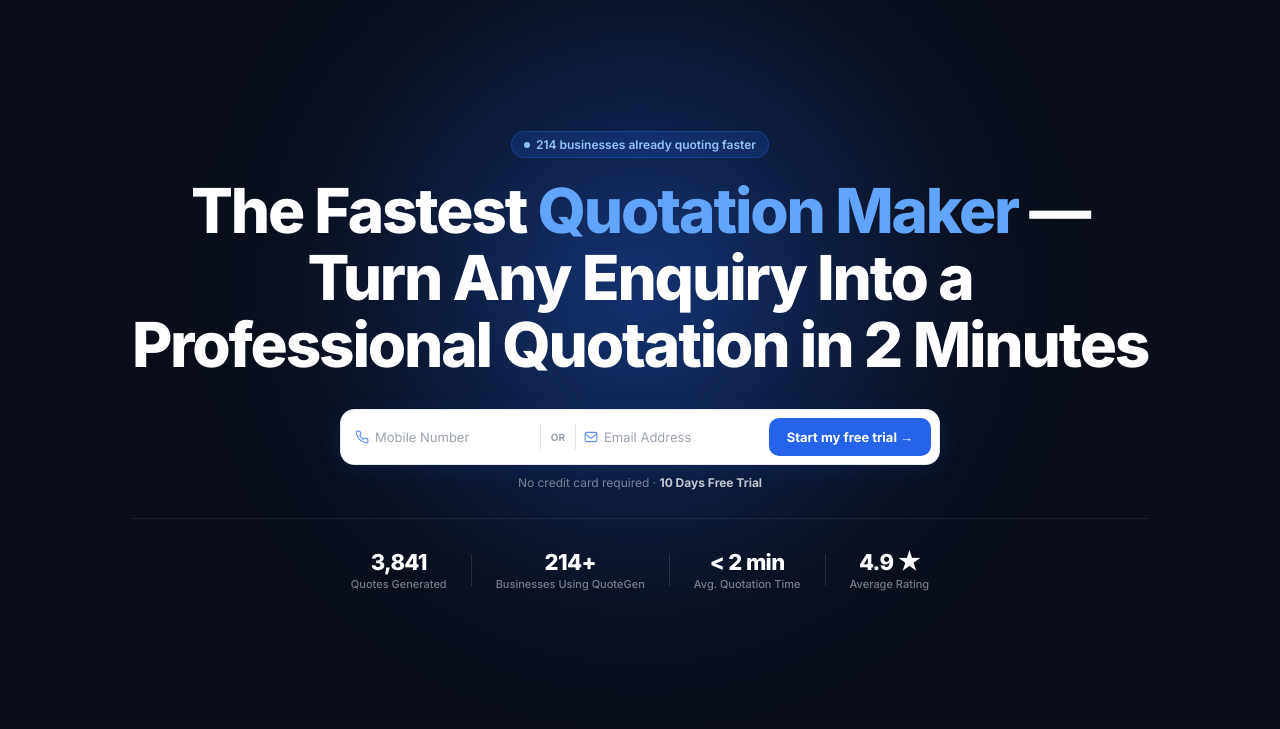
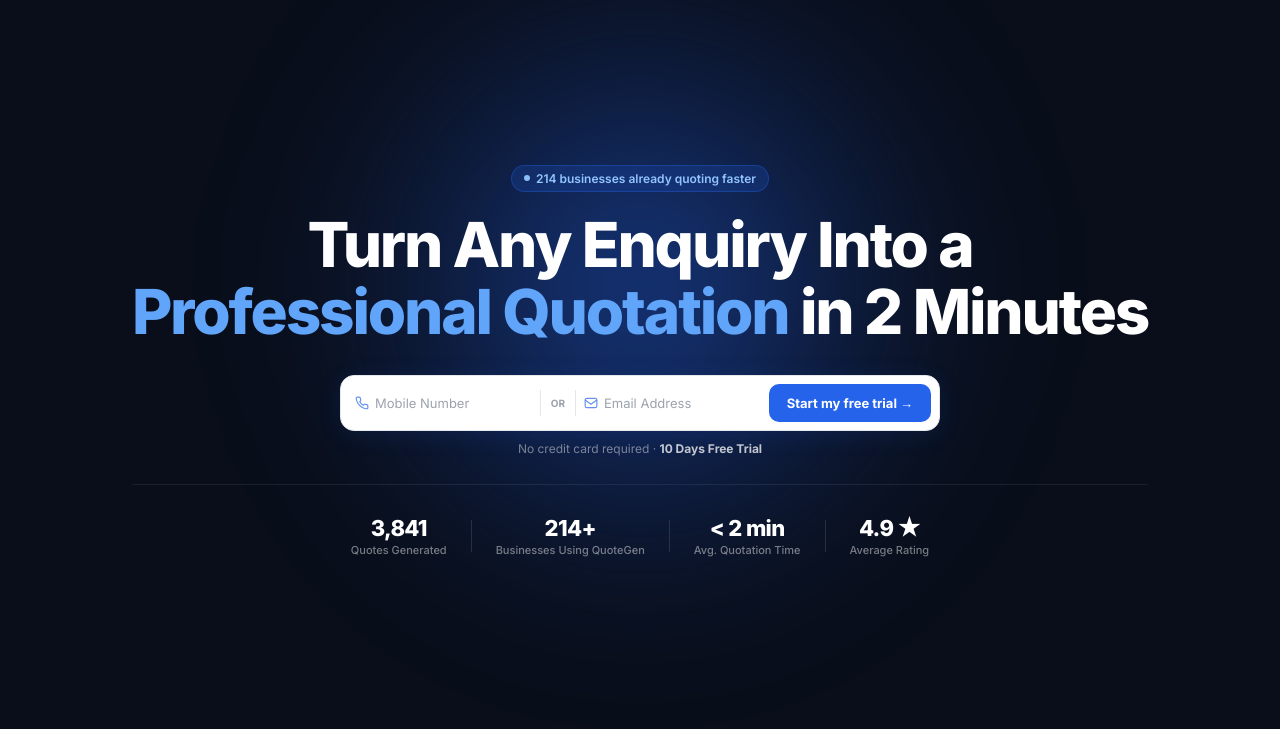
Before and after one commit to infodigiteq00-hue/Quotegen-Landing-Page-Black, a website: page index.html in a window 1280 px wide. Shown: the part 71-800 px from the top of the page. Drawn offline with Linux system fonts and the light colour scheme.

Commit message:
Restore clean H1 — remove keyword prefix from heading
Co-Authored-By: Claude Sonnet 4.6 <noreply@anthropic.com>

```diff
--- a/index.html
+++ b/index.html
@@ -359,7 +359,7 @@ footer{background:#111827;color:#fff;padding:40px 0 0}
 <section class="hero">
   <div class="wrap">
     <div class="hero-badge rv"><span class="dot"></span> 214 businesses already quoting faster</div>
-    <h1 class="rv rv1">The Fastest <span class="accent">Quotation Maker</span> —<br>Turn Any Enquiry Into a<br>Professional Quotation in 2&nbsp;Minutes</h1>
+    <h1 class="rv rv1">Turn Any Enquiry Into a<br><span class="accent">Professional Quotation</span> in 2&nbsp;Minutes</h1>
     <div class="cta-bar rv rv2">
       <div class="cta-bar-field">
         <svg width="14" height="14" viewBox="0 0 24 24" fill="none" stroke="currentColor" stroke-width="2" stroke-linecap="round" stroke-linejoin="round"><path d="M22 16.92v3a2 2 0 0 1-2.18 2 19.79 19.79 0 0 1-8.63-3.07 19.5 19.5 0 0 1-6-6 19.79 19.79 0 0 1-3.07-8.67A2 2 0 0 1 4.11 2h3a2 2 0 0 1 2 1.72 12.84 12.84 0 0 0 .7 2.81 2 2 0 0 1-.45 2.11L8.09 9.91a16 16 0 0 0 6 6l1.27-1.27a2 2 0 0 1 2.11-.45 12.84 12.84 0 0 0 2.81.7A2 2 0 0 1 22 16.92z"/></svg>
```
